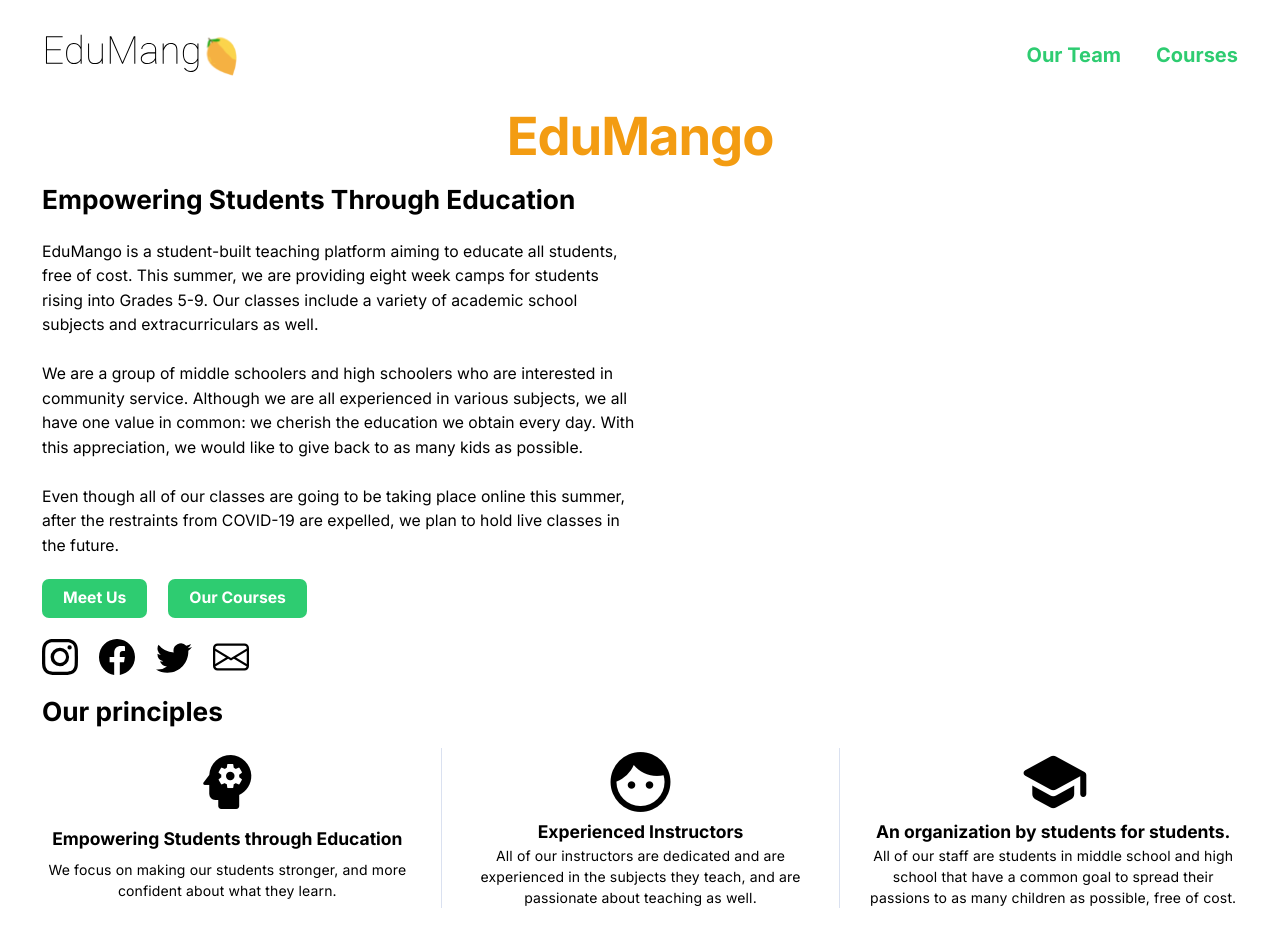
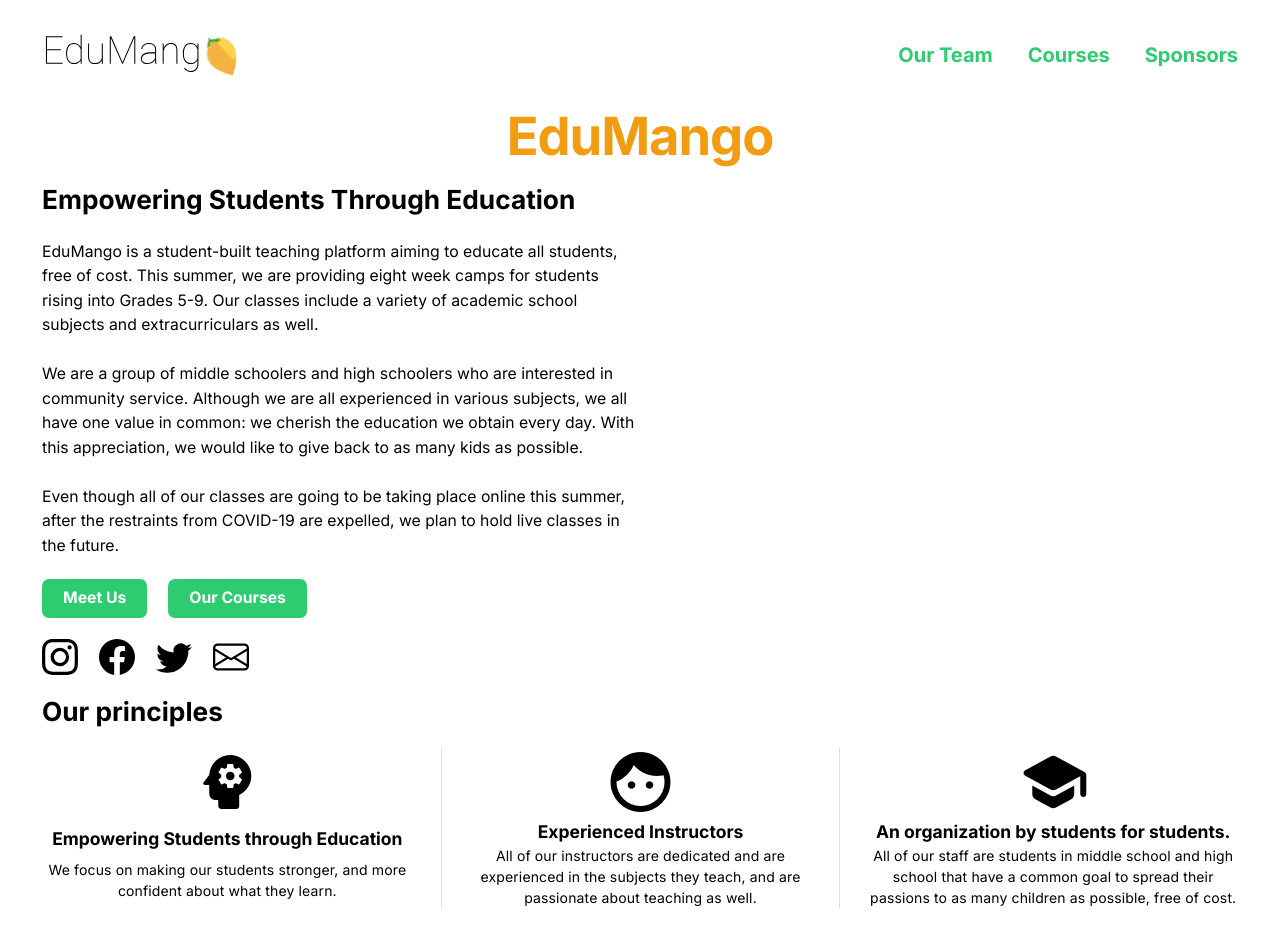
Before and after one commit to ShubhamPatilsd/www-edumango, a Next.js app: page / in a window 1280 px wide. Shown: the top 946 px of the page. Built offline with nearby package versions, Linux system fonts and the light colour scheme.

Commit message:
staging branch with sponsors

```diff
--- a/src/components/Navbar.tsx
+++ b/src/components/Navbar.tsx
@@ -41,6 +41,11 @@ export const Navbar: React.FC = () => {
             <h4>Courses</h4>
           </a>
         </li>
+        <li>
+          <a href="/our-sponsors" className="hover:underline text-accent-secondary">
+            <h4>Sponsors</h4>
+          </a>
+        </li>
       </ul>
     </nav>
 
```
